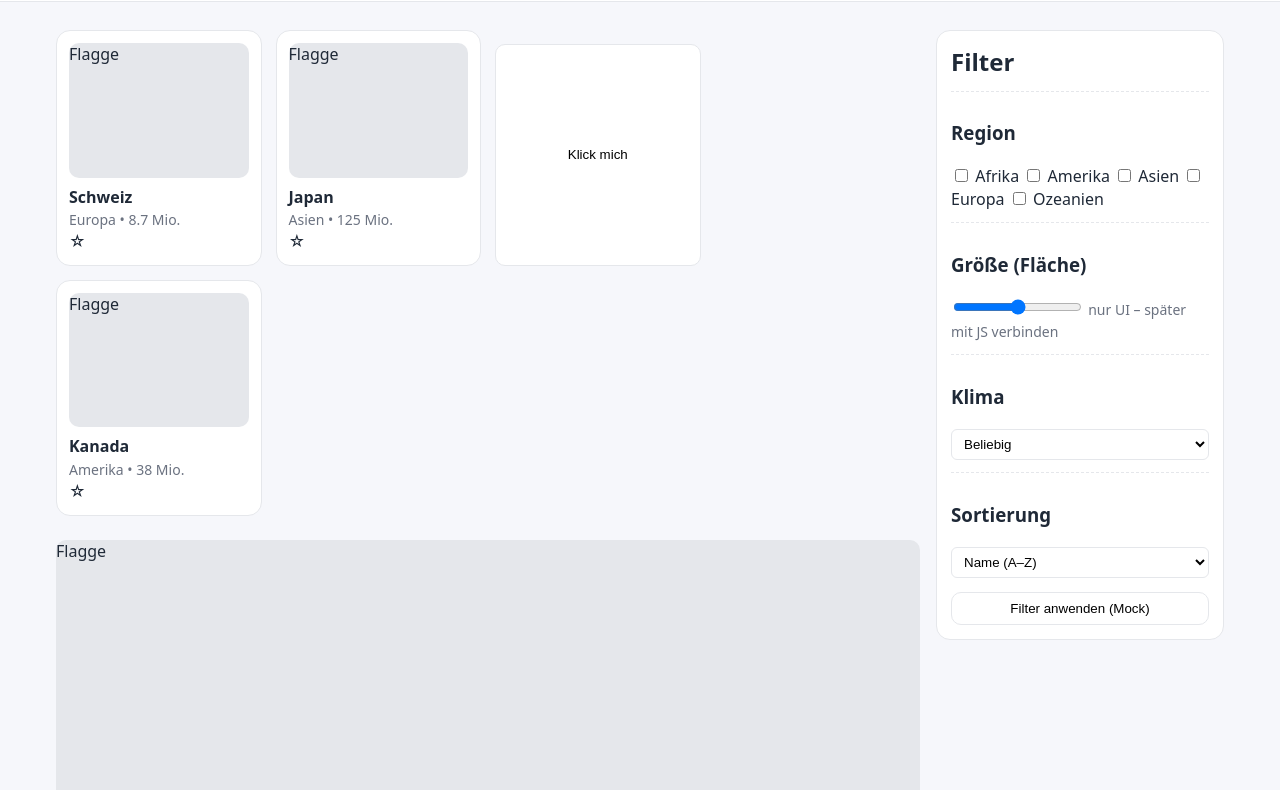
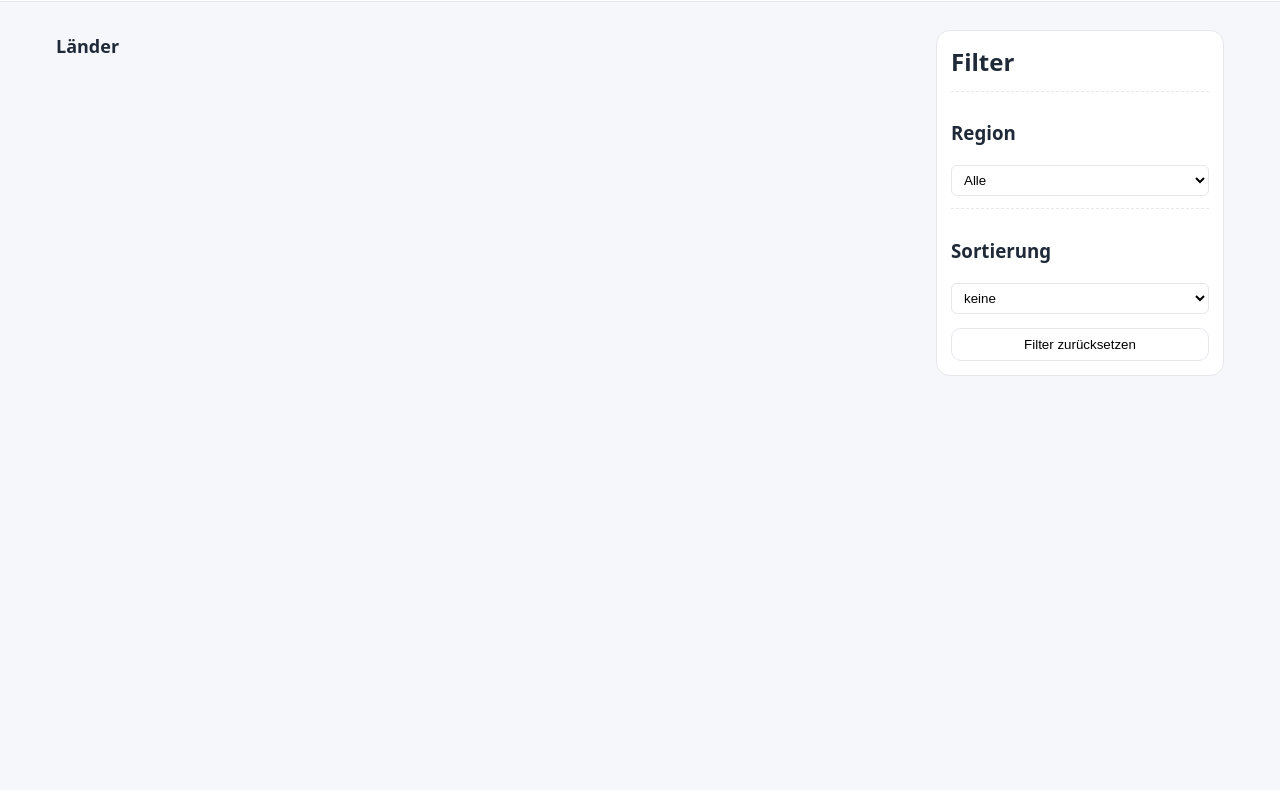
Before and after one commit to Berdila17/Lernperiode-7, a plain HTML site: page index.html in a window 1280 px wide. Shown: the part 60-850 px from the top of the page. After the commit the page ends 800 px from the top, so only its background shows below. Drawn offline with Linux system fonts and the light colour scheme.

Commit message:
Update index.html

```diff
--- a/index.html
+++ b/index.html
@@ -3,127 +3,62 @@
 <head>
   <meta charset="utf-8" />
   <meta name="viewport" content="width=device-width, initial-scale=1" />
-  <title>Länder-Explorer (Mock)</title>
+  <title>Länder-Explorer</title>
   <link rel="stylesheet" href="style.css">
 </head>
 <body>
   <header>
-    <div class="wrap">
+    <div class="wrap header-content">
+      <h1>Länder-Explorer</h1>
       <div class="searchbar">
-        <input placeholder="Land suchen… (Name, Code, Region)" />
-        <button title="Suche"><span>🔍</span></button>
+        <input id="searchInput" placeholder="Land suchen… (z. B. Switzerland, Japan)" />
+        <button id="searchBtn">🔍</button>
       </div>
     </div>
   </header>
 
-  <main class="wrap">
-    <div class="layout">
-      <!-- Hauptbereich: Grid + Detail-Mock -->
+  <main class="wrap layout">
+    <!-- Hauptbereich -->
     <section>
-        <div class="grid">
-          <!-- Karten – Platzhalter (später per JS füllen) -->
-          <div class="card">
-            <div class="flag">Flagge</div>
-            <div class="meta">
-              <div>
-                <div class="name">Schweiz</div>
-                <small class="muted">Europa • 8.7 Mio.</small>
-              </div>
-              <div class="fav" title="Favorit">☆</div>
-            </div>
-          </div>
-
-          <div class="card">
-            <div class="flag">Flagge</div>
-            <div class="meta">
-              <div>
-                <div class="name">Japan</div>
-                <small class="muted">Asien • 125 Mio.</small>
-              </div>
-              <div class="fav">☆</div>
-            </div>
-          </div>
-
-
-       <button id="pingBtn" class="apply-btn">Klick mich</button>
+      <h2 class="section-title">Länder</h2>
       <p id="status" class="muted"></p>
-<script src="app.js"></script>
-
-
-          <div class="card">
-            <div class="flag">Flagge</div>
-            <div class="meta">
-              <div>
-                <div class="name">Kanada</div>
-                <small class="muted">Amerika • 38 Mio.</small>
-              </div>
-              <div class="fav">☆</div>
-            </div>
-          </div>
-        </div>
-
-        <!-- Detail-Ansicht (rudimentär) -->
-        <div class="detail" style="margin-top:24px">
-          <div class="flag">Flagge</div>
-          <div>
-            <h2 style="margin:0 0 6px 0">Land-Infos (Beispiel)</h2>
-            <div class="kv">
-              <div>Offizieller Name</div> <div>Schweizerische Eidgenossenschaft</div>
-              <div>Region</div>           <div>Europa <span class="badge">Mitteleuropa</span></div>
-              <div>Hauptstadt</div>       <div>Bern</div>
-              <div>Fläche</div>           <div>41’285 km²</div>
-              <div>Sprachen</div>         <div>de, fr, it, rm</div>
-              <div>Währung</div>          <div>CHF</div>
-            </div>
-          </div>
+      <div id="countries" class="grid">
       </div>
     </section>
 
-      <!-- Sidebar: Filter wie skizziert -->
+    <!-- Sidebar-->
     <aside>
       <div class="filters">
         <h2>Filter</h2>
 
         <div class="group">
           <h3>Region</h3>
-            <label><input type="checkbox" /> Afrika</label>
-            <label><input type="checkbox" /> Amerika</label>
-            <label><input type="checkbox" /> Asien</label>
-            <label><input type="checkbox" /> Europa</label>
-            <label><input type="checkbox" /> Ozeanien</label>
-          </div>
-
-          <div class="group">
-            <h3>Größe (Fläche)</h3>
-            <input type="range" min="0" max="100" />
-            <small class="muted">nur UI – später mit JS verbinden</small>
-          </div>
-
-          <div class="group">
-            <h3>Klima</h3>
-            <select>
-              <option>Beliebig</option>
-              <option>Temperiert</option>
-              <option>Tropisch</option>
-              <option>Arid</option>
-              <option>Polar</option>
+          <select id="regionSelect">
+            <option value="">Alle</option>
+            <option value="Europe">Europa</option>
+            <option value="Asia">Asien</option>
+            <option value="Africa">Afrika</option>
+            <option value="Americas">Amerika</option>
+            <option value="Oceania">Ozeanien</option>
           </select>
         </div>
 
         <div class="group">
           <h3>Sortierung</h3>
-            <select>
-              <option>Name (A–Z)</option>
-              <option>Name (Z–A)</option>
-              <option>Einwohner (↑)</option>
-              <option>Einwohner (↓)</option>
+          <select id="sortSelect">
+            <option value="">keine</option>
+            <option value="name-asc">Name (A–Z)</option>
+            <option value="name-desc">Name (Z–A)</option>
+            <option value="pop-desc">Einwohner (↓)</option>
+            <option value="pop-asc">Einwohner (↑)</option>
           </select>
         </div>
 
-          <button class="apply-btn">Filter anwenden (Mock)</button>
+        <button id="resetBtn" class="apply-btn">Filter zurücksetzen</button>
       </div>
     </aside>
-    </div>
   </main>
+
+<script src="app.js" defer></script>
 </body>
 </html>
```
Lines whose indentation alone changed are shown as unchanged.
